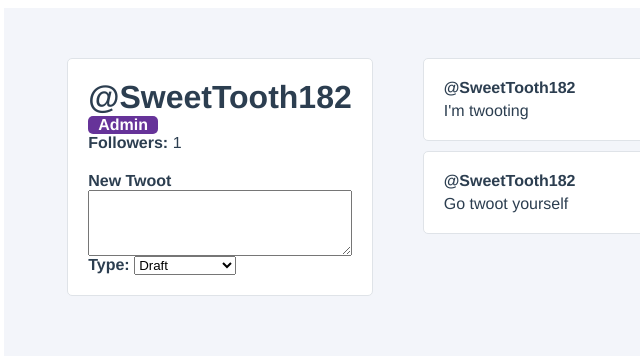
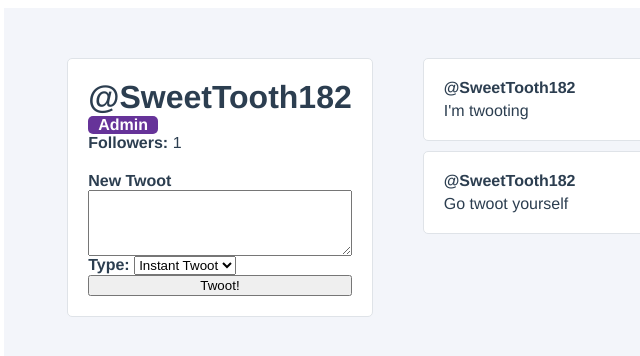
Before and after one commit to kelly-hansen/twotter, a Vue app in the folder twotter/: page / in a window 1280 px wide. Shown: the top 356 px of the page, without its empty margins (4-644 px from the left). Built offline with nearby package versions, Linux system fonts and the light colour scheme.

Commit message:
submit new twoot

```diff
--- a/twotter/src/components/UserProfile.vue
+++ b/twotter/src/components/UserProfile.vue
@@ -6,18 +6,19 @@
       <div class="user-profile__follower-count">
         <strong>Followers: </strong> {{ followers }}
       </div>
-      <form class="user-profile__create-twoot">
+      <form class="user-profile__create-twoot" @submit.prevent="createNewTwoot">
         <label for="newTwoot"><strong>New Twoot</strong></label>
-        <textarea id="newTwoot" rows="4" />
+        <textarea id="newTwoot" rows="4" v-model="newTwootContent" />
 
         <div class="user-profile__create-twoot-type">
           <label for="newTwootType"><strong>Type: </strong></label>
-          <select id="newTwootType">
+          <select id="newTwootType" v-model="selectedTwootType">
             <option :value="option.value" v-for="(option, index) in twootTypes" :key="index">
               {{ option.name }}
             </option>
           </select>
         </div>
+        <button>Twoot!</button>
       </form>
     </div>
     <div class="user-profile__twoots-wrapper">
@@ -73,6 +74,14 @@
     },
     toggleFavorite(id) {
       console.log(`Favorited Twoot #${id}`);
+    },
+    createNewTwoot() {
+      if (this.newTwootContent && this.selectedTwootType !== 'draft') {
+        this.user.twoots.unshift({
+          id: this.user.twoots.length + 1,
+          content: this.newTwootContent
+        });
+      }
     }
   },
   mounted() {
```
